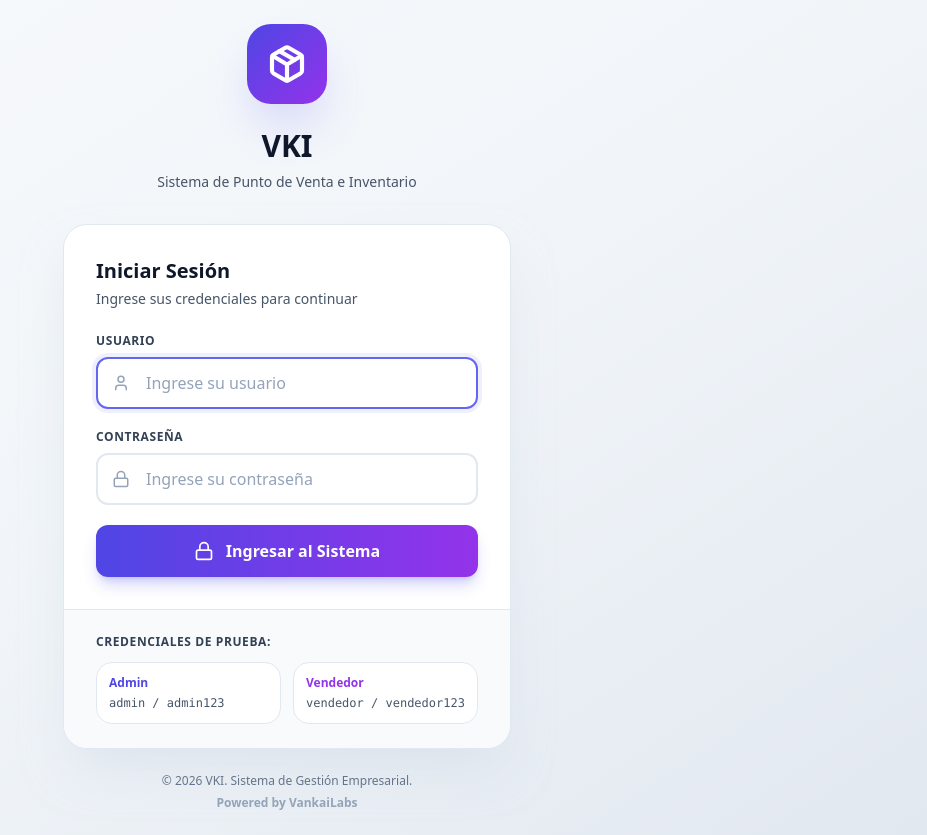
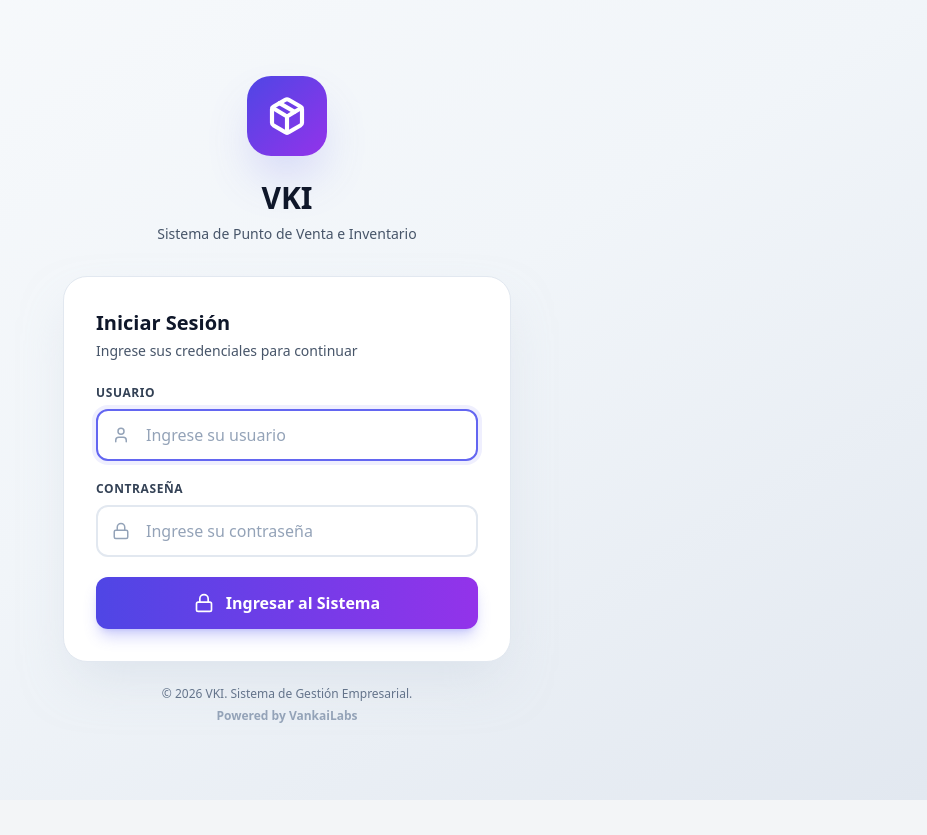
Before and after one commit to sebaaaap/saas, a Next.js app in the folder front/: page /login in a window 1280 px wide. Shown: the whole page, without its empty margins (353-1280 px from the left). After the commit the page ends 800 px from the top, so only its background shows below. Built offline with nearby package versions, Linux system fonts and the light colour scheme; no server answers.

Commit message:
feat: Remove demo credentials from login page

```diff
--- a/front/app/login/page.tsx
+++ b/front/app/login/page.tsx
@@ -129,24 +129,7 @@ export default function LoginPage() {
                         </form>
                     </div>
 
-                    {/* Footer con credenciales de demo */}
-                    <div className="px-8 py-6 bg-slate-50 border-t border-slate-200">
-                        <div className="text-xs text-slate-600 space-y-2">
-                            <p className="font-bold text-slate-700 uppercase tracking-wider mb-3">
-                                Credenciales de Prueba:
-                            </p>
-                            <div className="grid grid-cols-2 gap-3">
-                                <div className="p-3 bg-white rounded-lg border border-slate-200">
-                                    <p className="font-bold text-indigo-600 mb-1">Admin</p>
-                                    <p className="font-mono">admin / admin123</p>
-                                </div>
-                                <div className="p-3 bg-white rounded-lg border border-slate-200">
-                                    <p className="font-bold text-purple-600 mb-1">Vendedor</p>
-                                    <p className="font-mono">vendedor / vendedor123</p>
-                                </div>
-                            </div>
-                        </div>
-                    </div>
+
                 </div>
 
                 {/* Footer */}
```
